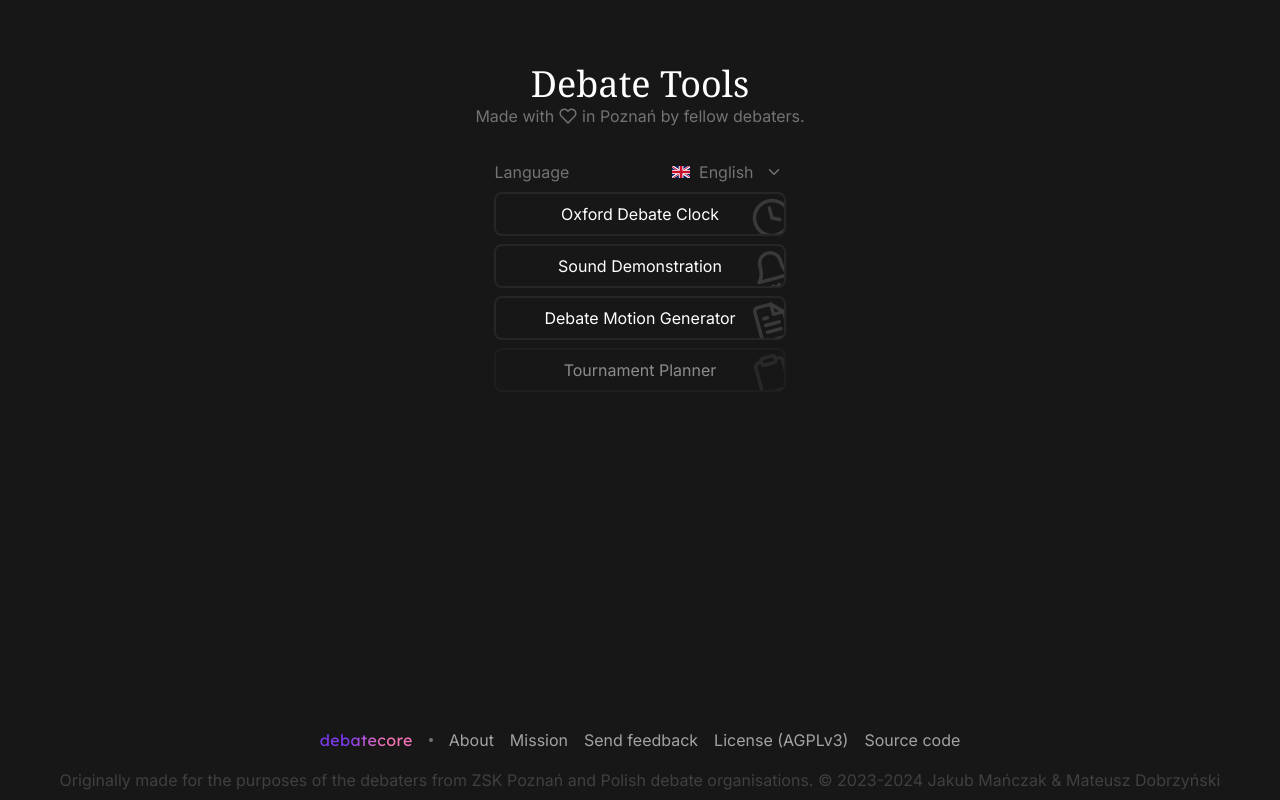
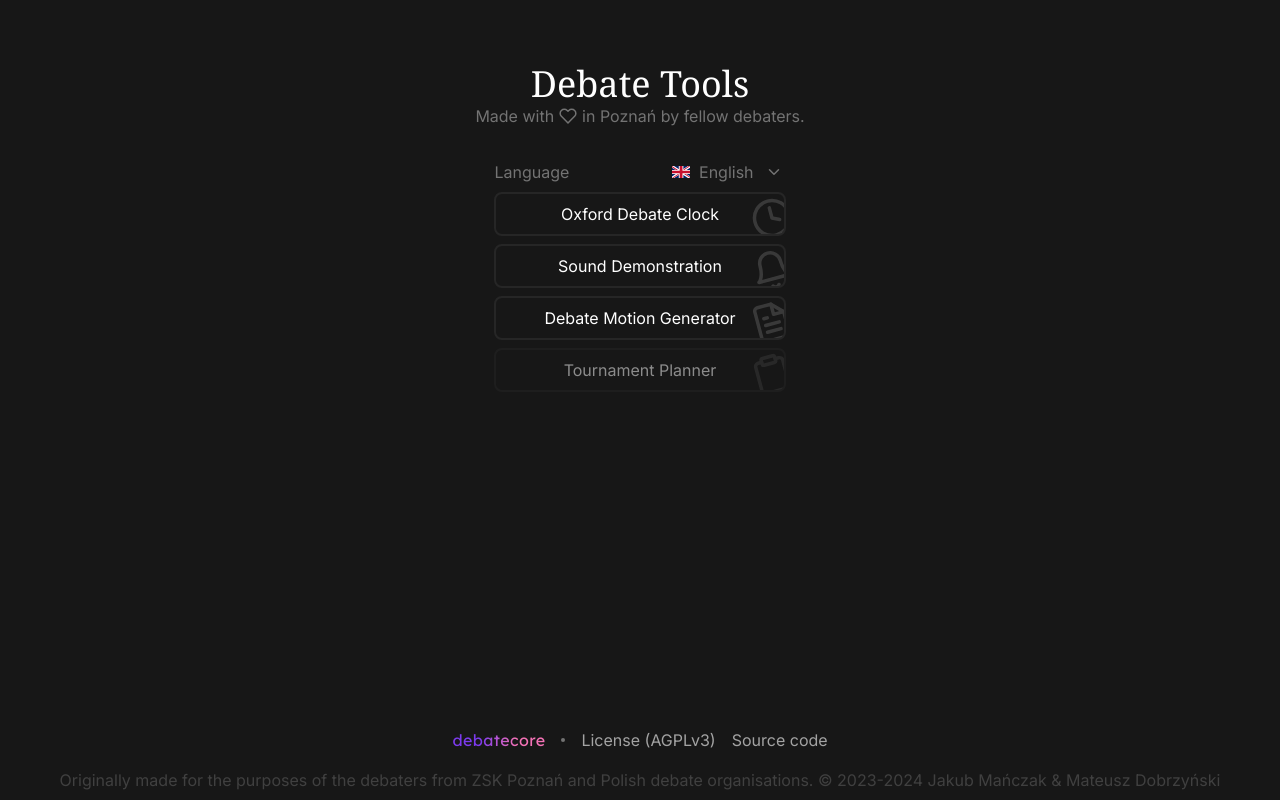
Before and after one commit to debatecore/debate-tools, a Next.js app: page / in a window 1280 px wide. Built offline with nearby package versions, Linux system fonts and the light colour scheme.

Commit message:
[23] comment out inactive links in footer

```diff
--- a/src/components/DebatecoreFooter.tsx
+++ b/src/components/DebatecoreFooter.tsx
@@ -12,21 +12,21 @@ const DebatecoreFooter = (props: {}) => {
   const boldfont = lexend.className;
 
   const footerlinks: footerlink[] = [
-    {
-      text: useLang("footerAbout"),
-      href: "/about",
-    },
-    {
-      text: useLang("footerMission"),
-      href: "https://debateco.re/about",
-    },
-    {
-      text: useLang("footerSendFeedback"),
-      href: "https://debateco.re/sendfeedback?from=toolsfooter",
-    },
+    // {
+    //   text: useLang("footerAbout"),
+    //   href: "/about",
+    // },
+    // {
+    //   text: useLang("footerMission"),
+    //   href: "https://debateco.re/about",
+    // },
+    // {
+    //   text: useLang("footerSendFeedback"),
+    //   href: "https://debateco.re/sendfeedback?from=toolsfooter",
+    // },
     {
       text: `${useLang("footerLicense")} (AGPLv3)`,
-      href: "/about/license",
+      href: "https://github.com/debatecore/debate-tools/blob/master/LICENSE",
     },
     {
       text: useLang("footerSourceCode"),
@@ -62,7 +62,7 @@ const DebatecoreFooter = (props: {}) => {
       </div>
       <div className="mx-auto p-2 text-balance text-center text-neutral-700">
         {useLang("disclaimer")}
-        {" © 2023-2024 Jakub Mańczak & Mateusz Dobrzyński"}
+        {" © 2023-2024 Jakub Mańczak & Mateusz Dobrzyński"}
       </div>
     </>
   );
```
